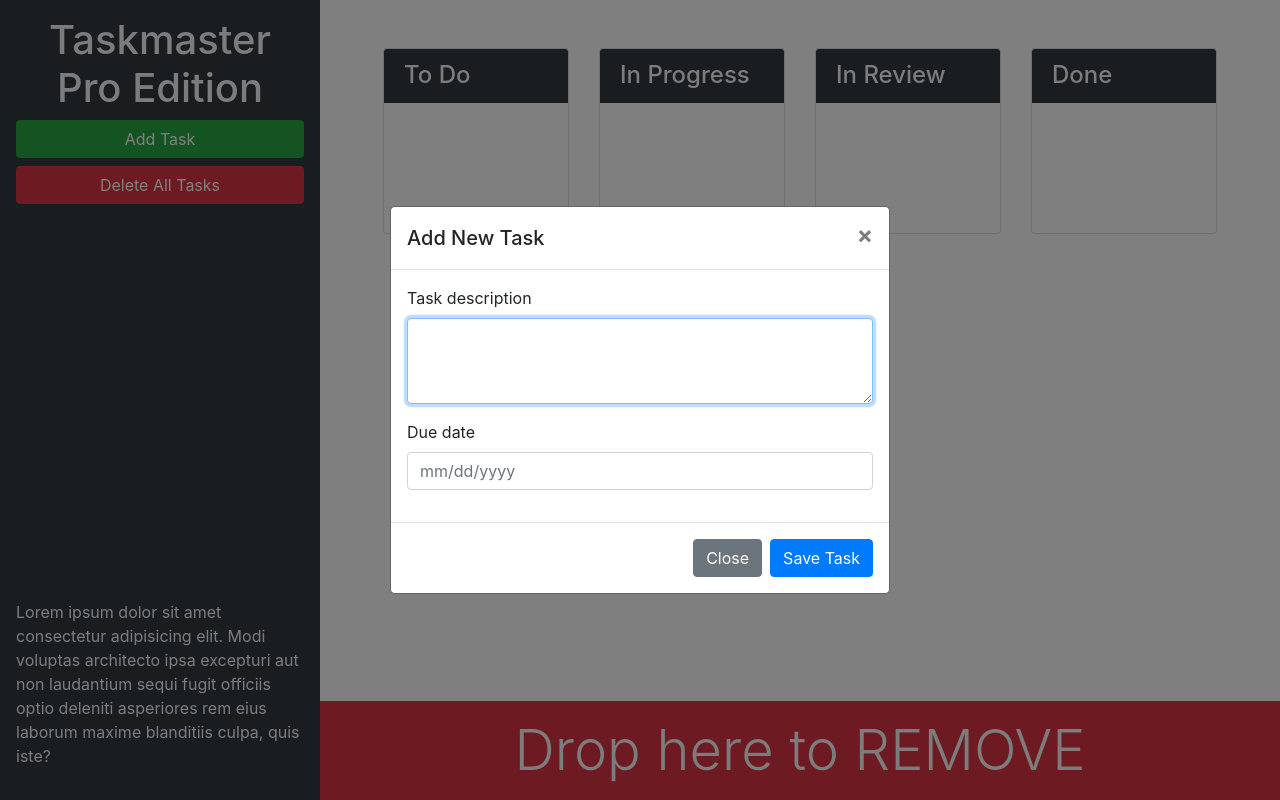
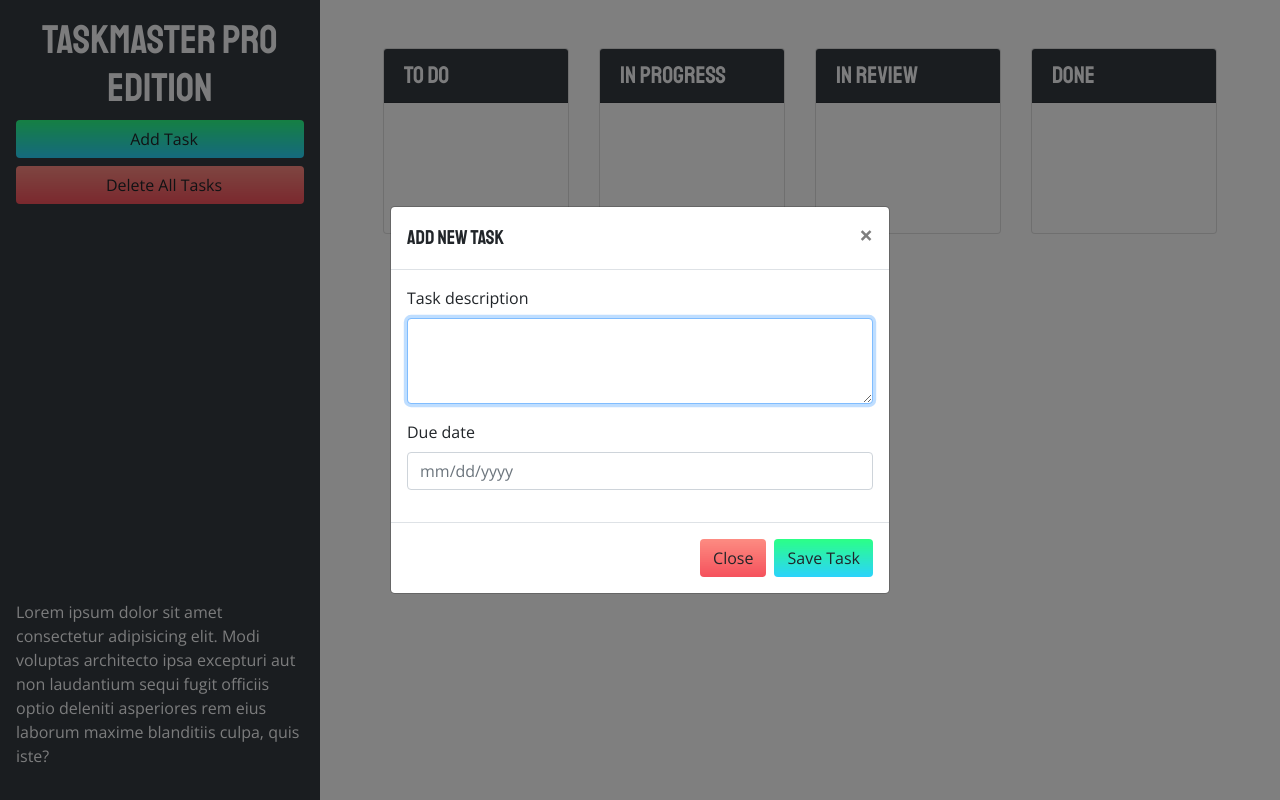
Before and after one commit to allanp94/taskmaster-pro, a plain HTML site: page index.html in a window 1280 px wide. Both pictures are taken after a click on the button "Add Task". Drawn offline with nearby package versions, Linux system fonts and the light colour scheme; a web font is replaced by a local one.

Commit message:
UX enhancements

```diff
--- a/assets/css/style.css
+++ b/assets/css/style.css
@@ -1,3 +1,73 @@
 ul.list-group {
   min-height: 130px;
 }
+
+body {
+  font-family: "Open Sans", sans-serif;
+}
+
+h1,
+h2,
+h3,
+h4,
+h5,
+h6 {
+  font-family: "Staatliches", sans-serif;
+}
+
+.dropover {
+  background-color: rgba(0, 0, 0, 0.3);
+}
+
+.dropover:active {
+  background-color: rgba(0, 0, 0, 0.9);
+}
+
+.bottom-trash {
+  opacity: 0;
+  color: #f1f1f1;
+  font-size: 2.3rem;
+  font-family: "Staatliches", sans-serif;
+  transform: translateY(150px);
+  transform: all 0.5s ease-in-out;
+  background-color: rgba(234, 0, 39, 0.7);
+}
+
+.bottom-trash-drag {
+  transform: translateY(0);
+  opacity: 1;
+}
+
+.bottom-trash-active {
+  background-color: rgba(234, 0, 39, 1);
+}
+
+.btn-add,
+.btn-save {
+  background-color: #fa8bff;
+  background-image: linear-gradient(
+    45deg,
+    #fa8bff 0%,
+    #2bd2ff 52%,
+    #2bff88 90%
+  );
+  transition: all 0.5s ease-out;
+  background-size: 1px 100px;
+  background-position: 0 -10px;
+}
+
+.btn-close,
+.btn-delete {
+  background-color: #ea0028;
+  background-size: 1px 100px;
+  background-image: linear-gradient(180deg, #ff9a8b 0%, #ea0028 100%);
+  transition: all 5s ease-out;
+  background-position: 0 -10px;
+}
+
+.btn-close:hover,
+.btn-add:hover,
+.btn-save:hover,
+.btn-delete:hover {
+  background-position: 1px -50px;
+}
--- a/assets/js/script.js
+++ b/assets/js/script.js
@@ -128,10 +128,22 @@ $(".card .list-group").sortable({
   scroll: false,
   tolerance: "pointer",
   helper: "clone",
-  activate: function (event) {},
-  deactivate: function (event) {},
-  over: function (event) {},
-  out: function (event) {},
+  activate: function (event) {
+    $(this).addClass("dropover");
+    $(".bottom-trash").addClass("bottom-trash-drag");
+  },
+  deactivate: function (event) {
+    $(this).removeClass("dropover");
+    $(".bottom-trash").removeClass("bottom-trash-drag");
+  },
+  over: function (event) {
+    $(event.target).addClass("dropover-active");
+    $(".bottom-trash").addClass("bottom-trash-active");
+  },
+  out: function (event) {
+    $(event.target).removeClass("dropover-active");
+    $(".bottom-trash").removeClass("bottom-trash-active");
+  },
   update: function (event) {
     var tempArr = [];
     $(this)
@@ -180,7 +192,7 @@ $("#task-form-modal").on("shown.bs.modal", function () {
 });
 
 // save button in modal was clicked
-$("#task-form-modal .btn-primary").click(function () {
+$("#task-form-modal .btn-save").click(function () {
   // get form values
   var taskText = $("#modalTaskDescription").val();
   var taskDate = $("#modalDueDate").val();
@@ -215,6 +227,12 @@ $("#remove-tasks").on("click", function () {
   saveTasks();
 });
 
+setInterval(function () {
+  $(".card .list-group-item").each(function (index, el) {
+    auditTask(el);
+  });
+}, 1000 * 60 * 30);
+
 var auditTask = function (taskEl) {
   var date = $(taskEl).find("span").text().trim();
   console.log(date);
--- a/index.html
+++ b/index.html
@@ -4,6 +4,11 @@
     <meta charset="UTF-8" />
     <meta name="viewport" content="width=device-width, initial-scale=1.0" />
     <meta http-equiv="X-UA-Compatible" content="ie=edge" />
+    <link rel="preconnect" href="https://fonts.gstatic.com" />
+    <link
+      href="https://fonts.googleapis.com/css2?family=Open+Sans:wght@400;700&family=Staatliches&display=swap"
+      rel="stylesheet"
+    />
     <link
       rel="stylesheet"
       href="https://cdnjs.cloudflare.com/ajax/libs/twitter-bootstrap/4.3.1/css/bootstrap.min.css"
@@ -11,6 +16,10 @@
     <link
       rel="stylesheet"
       href="https://cdnjs.cloudflare.com/ajax/libs/jqueryui/1.12.1/themes/base/jquery-ui.min.css"
+    />
+    <link
+      rel="stylesheet"
+      href="https://cdnjs.cloudflare.com/ajax/libs/open-iconic/1.1.1/font/css/open-iconic-bootstrap.min.css"
     />
     <link rel="stylesheet" href="./assets/css/style.css" />
     <title>Taskmaster Pro</title>
@@ -24,16 +33,19 @@
         <h1 class="text-center">Taskmaster Pro Edition</h1>
         <button
           id="create-task"
-          class="btn btn-block btn-success"
+          class="btn btn-block btn-add"
           data-toggle="modal"
           data-target="#task-form-modal"
         >
-          Add Task
+          <span class="oi oi-plus mr-2"></span>Add Task
         </button>
-        <button id="remove-tasks" class="btn btn-block btn-danger">
-          Delete All Tasks
+        <button id="remove-tasks" class="btn btn-block btn-delete">
+          <span class="oi oi-trash mr-2"></span>Delete All Tasks
         </button>
-        <p class="mt-auto d-none d-lg-block">
+        <span
+          class="oi oi-task display-1 text-center mb-2 d-none d-lg-block mt-auto"
+        ></span>
+        <p class="d-none d-lg-block">
           Lorem ipsum dolor sit amet consectetur adipisicing elit. Modi voluptas
           architecto ipsa excepturi aut non laudantium sequi fugit officiis
           optio deleniti asperiores rem eius laborum maxime blanditiis culpa,
@@ -71,9 +83,9 @@
             </div>
           </div>
         </div>
-        <div id="trash" class="mt-auto">
-          <div class="w-100 bg-danger p-3 text-center text-light display-4">
-            Drop here to REMOVE
+        <div id="trash" class="mt-auto overflow-hidden">
+          <div class="w-100 p-3 text-center bottom-trash">
+            <span class="oi oi-trash"></span>Drop here to REMOVE
           </div>
         </div>
       </main>
@@ -124,14 +136,10 @@
             </form>
           </div>
           <div class="modal-footer">
-            <button
-              type="button"
-              class="btn btn-secondary"
-              data-dismiss="modal"
-            >
+            <button type="button" class="btn btn-close" data-dismiss="modal">
               Close
             </button>
-            <button type="button" class="btn btn-primary">Save Task</button>
+            <button type="button" class="btn btn-save">Save Task</button>
           </div>
         </div>
       </div>
```
